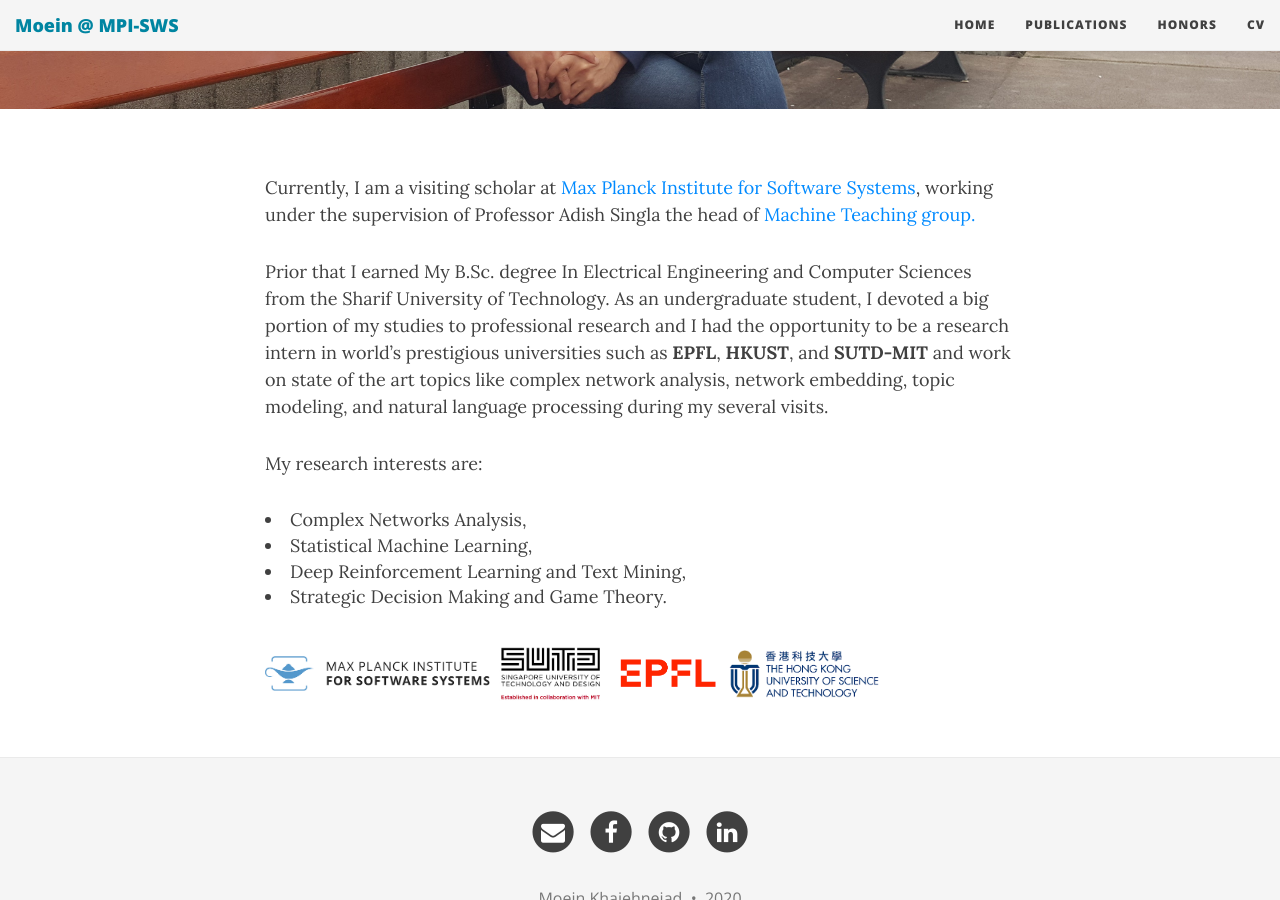
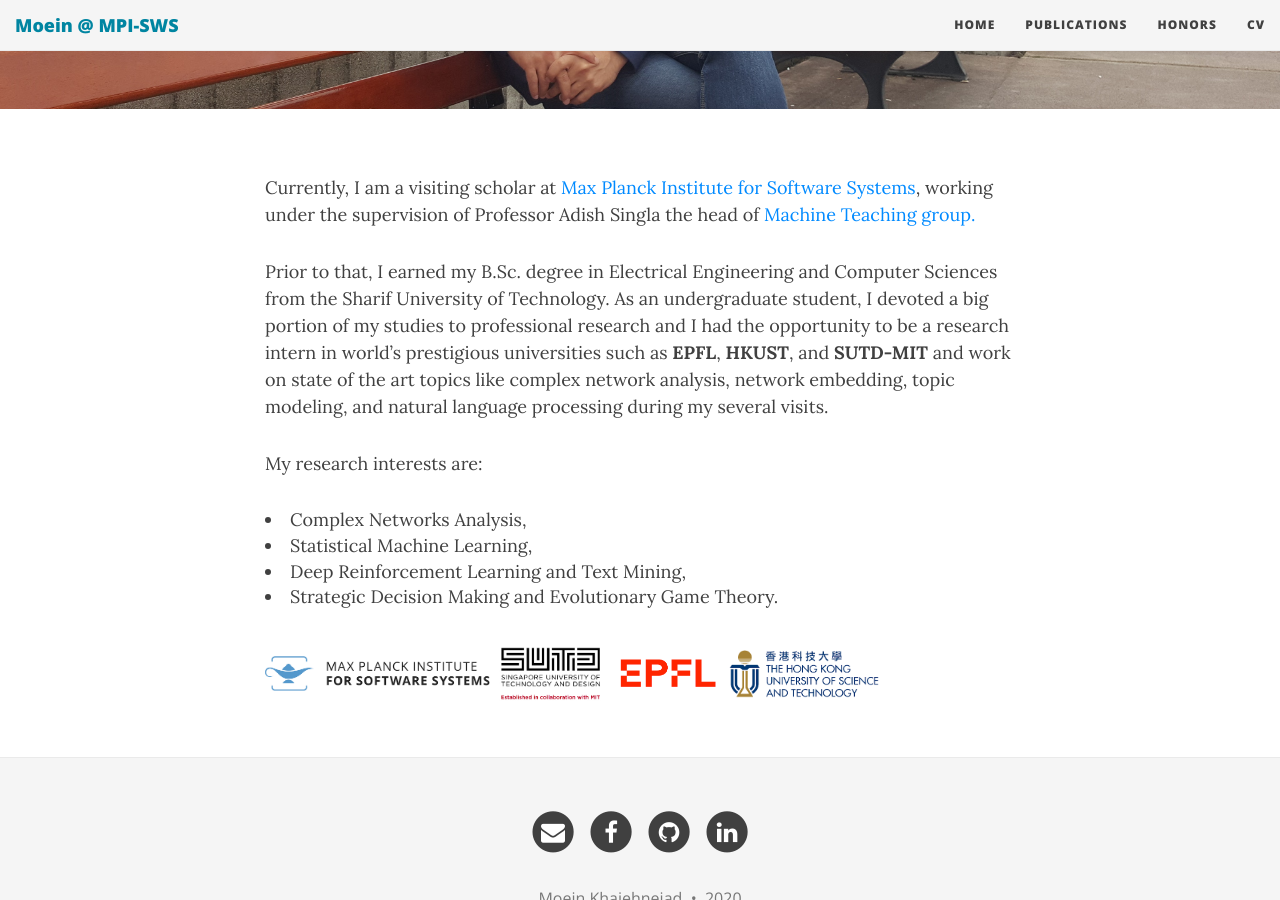
Before and after one commit to Moein-Khajehnejad/Moein-Khajehnejad.github.io, a Jekyll site: the page built from index.html, in a window 1280 px wide and 900 px high, scrolled down 419 px. Built offline with Jekyll 4.4.1, drawn with Linux system fonts in a browser that asks for light colours; nearby versions of some CDN libraries; the list of posts is cut into pages by our own code.

```diff
--- a/index.html
+++ b/index.html
@@ -8,7 +8,7 @@ use-site-title: true
 
       <p>Currently, I am a visiting scholar at <a href="https://www.mpi-sws.org/">Max Planck Institute for Software Systems</a>, working under the supervision of Professor Adish Singla the head of <a href = "https://machineteaching.mpi-sws.org/adishsingla.html">Machine Teaching group.</a></p>
 
-<p> Prior that I earned My B.Sc. degree In Electrical Engineering and Computer Sciences from the Sharif University of Technology. As an undergraduate student, I devoted a big portion of my studies to professional research and I had the opportunity to be a research intern in world’s prestigious universities such as <b>EPFL</b>, <b>HKUST</b>, and <b>SUTD-MIT</b> and work on state of the art topics like complex network analysis, network embedding, topic modeling, and natural language processing during my several visits.
+<p> Prior to that, I earned my B.Sc. degree in Electrical Engineering and Computer Sciences from the Sharif University of Technology. As an undergraduate student, I devoted a big portion of my studies to professional research and I had the opportunity to be a research intern in world’s prestigious universities such as <b>EPFL</b>, <b>HKUST</b>, and <b>SUTD-MIT</b> and work on state of the art topics like complex network analysis, network embedding, topic modeling, and natural language processing during my several visits.
 </p>
 
 <p>My research interests are:
@@ -16,7 +16,7 @@ use-site-title: true
   <li>Complex Networks Analysis,</li>
   <li>Statistical Machine Learning,</li>
   <li>Deep Reinforcement Learning and Text Mining,</li>
-  <li>Strategic Decision Making and Game Theory.</li>
+  <li>Strategic Decision Making and Evolutionary Game Theory.</li>
 </p>
 <p> </p>
   <!--
```
Also changed, not shown: 1 other file.
